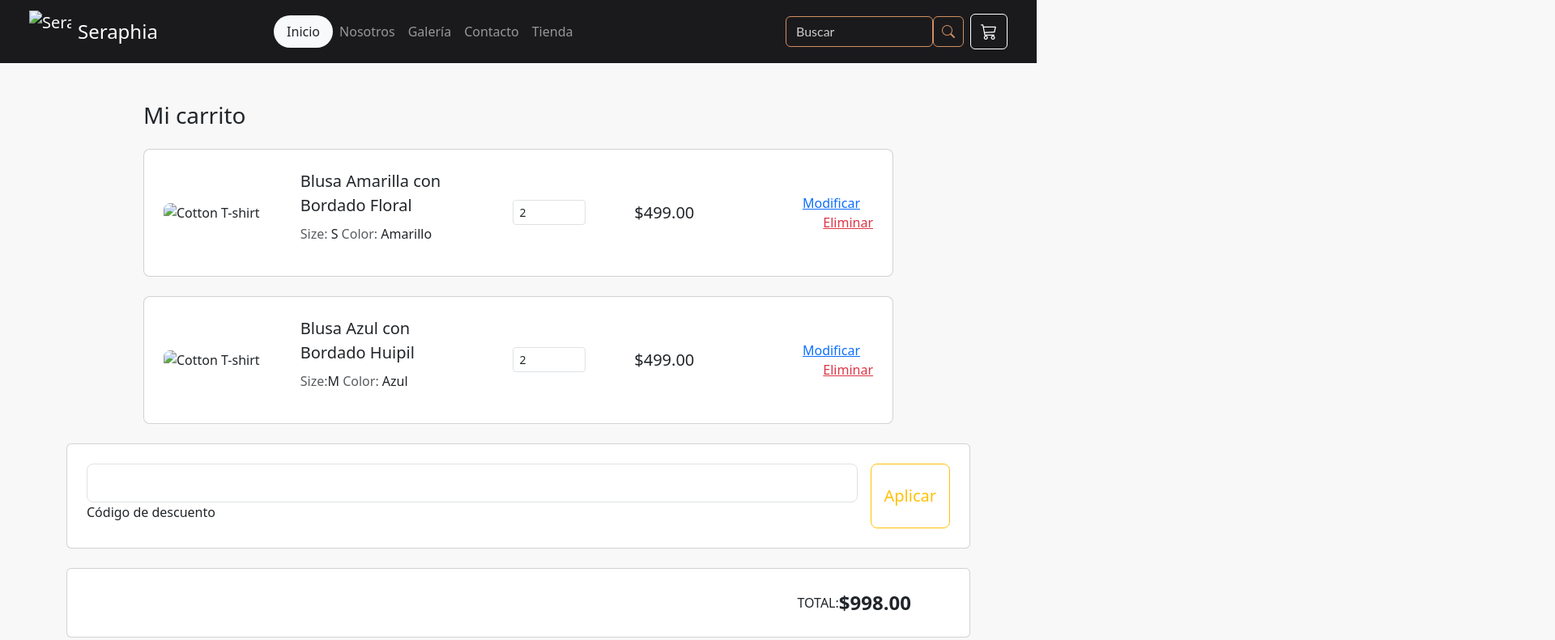
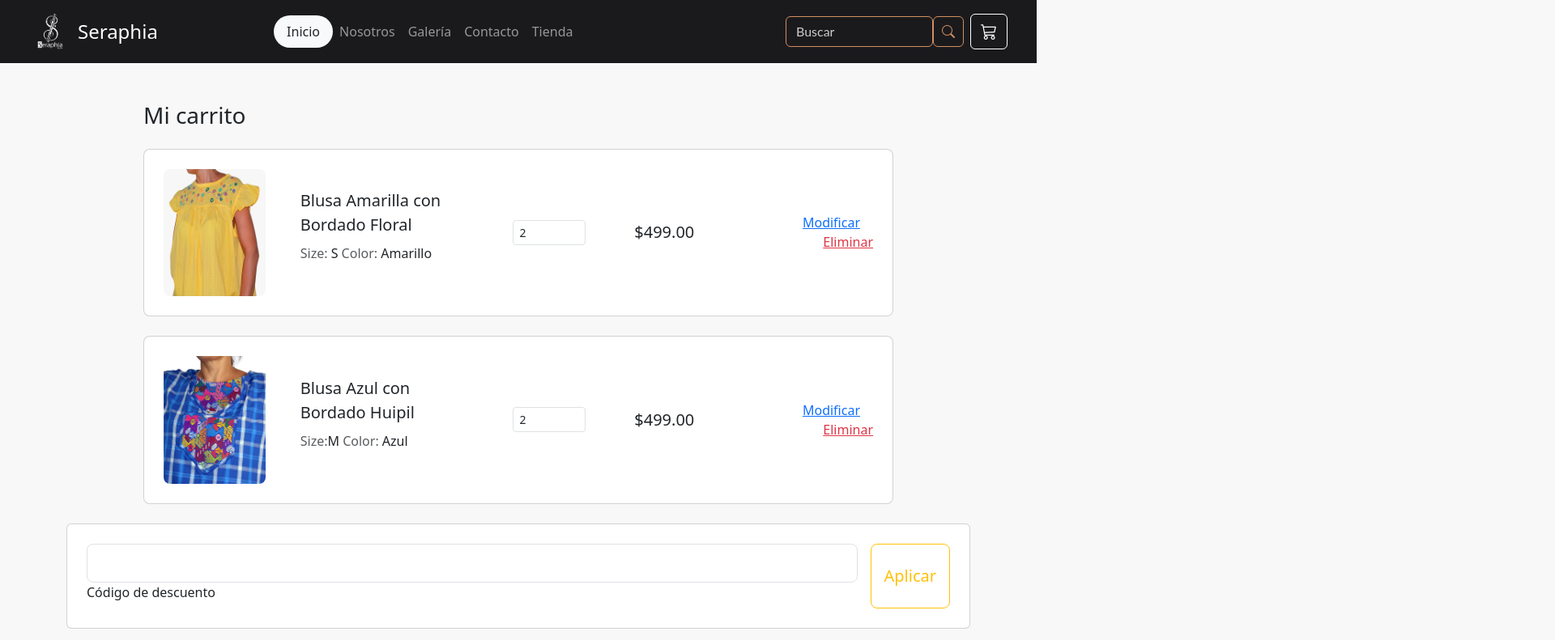
Before and after one commit to crisaridev/Seraphia, a plain HTML site: page html/cart_shopping.html in a window 1280 px wide. Shown: the top 791 px of the page at 81% size, 1920 px wide, since content can reach past the window. Drawn offline with nearby package versions, Linux system fonts and the light colour scheme; files that its build step writes are made by us from their sources.

Commit message:
Modificar paths de las images

```diff
--- a/html/cart_shopping.html
+++ b/html/cart_shopping.html
@@ -4,6 +4,7 @@
   <meta charset="UTF-8">
   <meta name="viewport" content="width=device-width, initial-scale=1.0">
   <title>Shopping Cart</title>
+
     <!-- * Include Bootstrap -->
   <link href="https://cdn.jsdelivr.net/npm/bootstrap@5.3.7/dist/css/bootstrap.min.css" rel="stylesheet" integrity="sha384-LN+7fdVzj6u52u30Kp6M/trliBMCMKTyK833zpbD+pXdCLuTusPj697FH4R/5mcr" crossorigin="anonymous">
   <!-- ? Bootstrap Icons -->
@@ -13,6 +14,10 @@
   >
   <!-- * Include CSS -->
   <link rel="stylesheet" href="cart_shopping.css">
+
+    <!-- *FOOTER -->
+  <link rel="stylesheet" href="/css/Navbar_footer.css">
+
 
 </head>
 <body>
@@ -26,7 +31,7 @@
     <!-- Sección 1: LOGO + NOMBRE -->
     <a class="navbar-brand d-flex align-items-center" href="#">
       <img
-        src="assets/LOGO-BLANCO-SIN-FONDO.png"
+        src="/assets/images/Seraphia_img/logos/LOGO-BLANCO-SIN-FONDO.png"
         alt="Seraphia"
         width="52" height="52"
         class="me-2"
@@ -128,8 +133,8 @@
 
         <div class="col-md-2 col-lg-2 col-xl-2">
           <img
-            src="assets/blusa-amarilla-con-bordado-fondo.jpg"
-            class="img-fluid rounded-3" alt="Cotton T-shirt">
+            src="/assets/img/blusa-amarilla-con-bordado-fondo.jpg"
+            class="img-fluid rounded-3" alt="blusa-amarilla-con-bordado-fondo">
         </div>
 
         <div class="col-md-3 col-lg-3 col-xl-3">
@@ -173,8 +178,8 @@
 
         <div class="col-md-2 col-lg-2 col-xl-2">
           <img
-            src="assets/img/Blusa Azul con Bordado Huipil-detalle.jpg"
-            class="img-fluid rounded-3" alt="Cotton T-shirt">
+            src="/assets/img/Blusa Azul con Bordado Huipil-detalle.jpg"
+            class="img-fluid rounded-3" alt="Blusa Azul con Bordado Huipil-detalle">
         </div>
 
         <div class="col-md-3 col-lg-3 col-xl-3">
```
